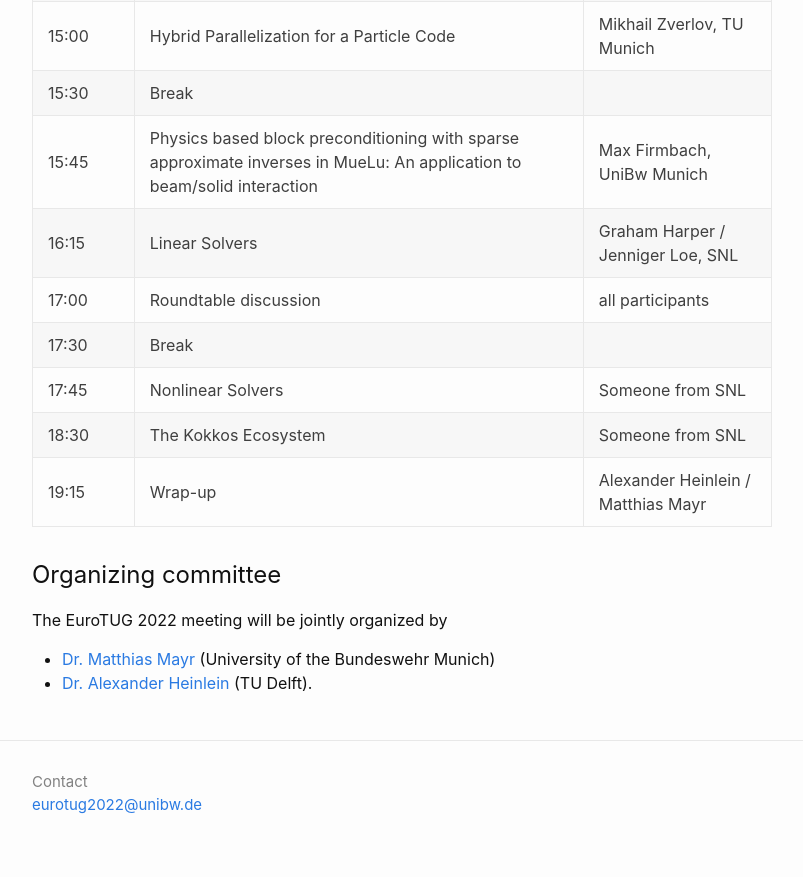
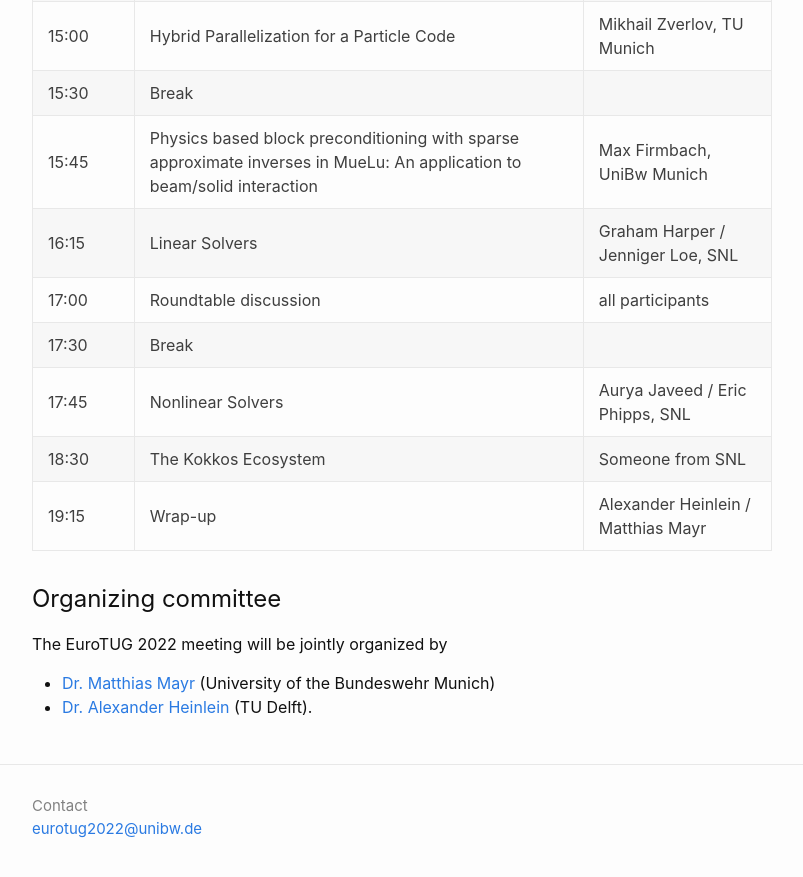
Before and after one commit to EuroTUG/eurotug.github.io, a Jekyll site: the page built from index.md, in a window 1280 px wide and 900 px high, scrolled down 3227 px. Shown: the top 877 px of the window, without its empty margins (238-1041 px from the left). Built offline with Jekyll 4.4.1, drawn with Linux system fonts in a browser that asks for light colours.

Commit message:
Update list of speakers for Nonlinear Solvers

```diff
--- a/index.md
+++ b/index.md
@@ -109,7 +109,7 @@ Here's the tentative schedule:
 | 16:15 | Linear Solvers | Graham Harper / Jenniger Loe, SNL |
 | 17:00 | Roundtable discussion | all participants |
 | 17:30 | Break | |
-| 17:45 | Nonlinear Solvers | Someone from SNL |
+| 17:45 | Nonlinear Solvers | Aurya Javeed / Eric Phipps, SNL |
 | 18:30 | The Kokkos Ecosystem | Someone from SNL |
 | 19:15 | Wrap-up | Alexander Heinlein / Matthias Mayr |
 
```
